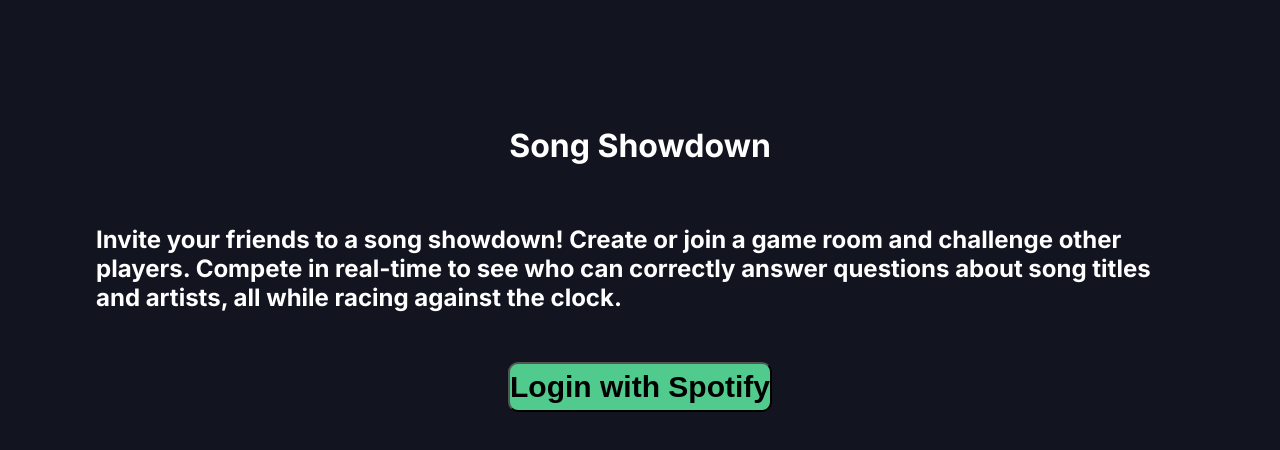
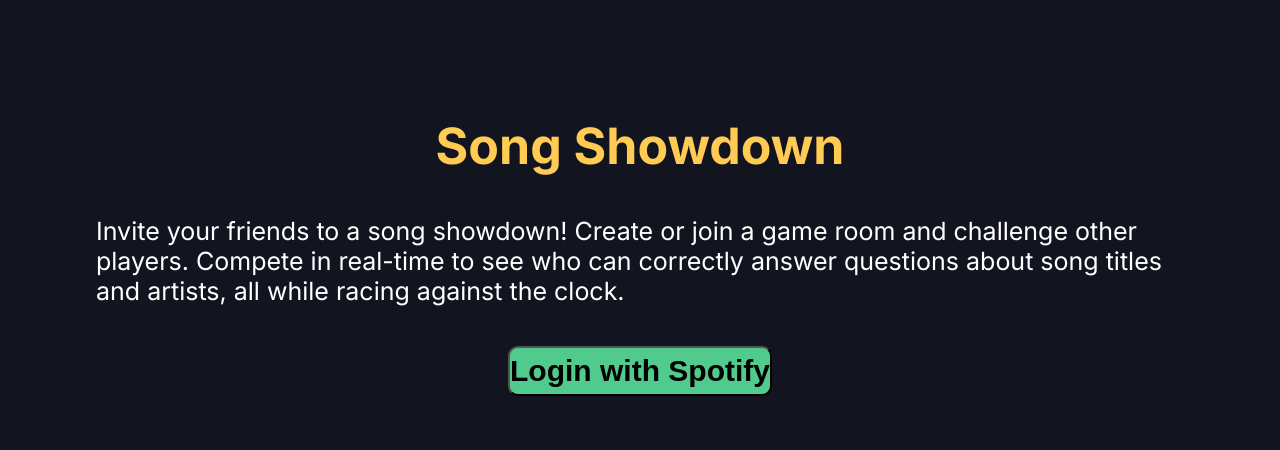
Before and after one commit to PlaylistCrafters/CS375Spotify, a Next.js app in the folder frontend/: page / in a window 1280 px wide. Shown: the top 450 px of the page. Built offline with nearby package versions, Linux system fonts and the light colour scheme.

Commit message:
Added some more animations and sound effects

```diff
--- a/frontend/src/app/page.js
+++ b/frontend/src/app/page.js
@@ -22,7 +22,20 @@ export default function Home() {
     setIsLoading(false);
   }, []);
 
+  const joinAudio = new Audio('https://vgmsite.com/soundtracks/nintendo-switch-sound-effects/kevbxvla/User.mp3');
+  const loginAudio = new Audio('https://vgmsite.com/soundtracks/nintendo-switch-sound-effects/cusagemg/Controller.mp3');
+  const createAudio = new Audio('https://vgmsite.com/soundtracks/nintendo-switch-sound-effects/ovvkjyda/Home.mp3');
+
   const handleRedirect = (redirectTo) => {
+    if (redirectTo === "/api/login") {
+      loginAudio.play();
+    }
+    else if (redirectTo === '/join') {
+      joinAudio.play();
+    }
+    else {
+      createAudio.play();
+    }
     router.push(redirectTo);
   };
 
@@ -33,13 +46,13 @@ export default function Home() {
 
   return (
     <main className={styles.main}>
-      <h1 className={styles.header}>Song Showdown</h1>
-      <h2 className={styles.header}>
+      <div className={styles.header}>Song Showdown</div>
+      <div className={styles.subHeader}>
         Invite your friends to a song showdown! Create or join a game room and
         challenge other players. Compete in real-time to see who can correctly
         answer questions about song titles and artists, all while racing against
         the clock.
-      </h2>
+      </div>
 
       {isAuthenticated ? (
         <div>
--- a/frontend/src/app/page.module.css
+++ b/frontend/src/app/page.module.css
@@ -57,9 +57,57 @@
   }
 }
 
+.header, .subHeader {
+  margin-top: 20px;
+  margin-bottom: 20px;
+}
+
 .header {
-  margin-top: 30px;
-  margin-bottom: 30px;
+  font-weight: 700;
+  font-size: 50px;
+  animation: initialHeader 3s linear 0s infinite;
+}
+
+@keyframes initialHeader {
+  from {
+    color: #f6454d;
+  }
+  20% {
+    color: #9267ff;
+  }
+  40% {
+    color: #46c6f7;
+  }
+  60% {
+    color: #50ca8d;
+  }
+  80% {
+    color: #ffd452;
+  }
+  100% {
+    color: #ff9352;
+  }
+}
+
+.subHeader {
+  font-size: 25px;
+  animation: initialSubheader;
+  animation-play-state: initial;
+  animation-iteration-count: 1;
+  animation-delay: 0s;
+  animation-timing-function: ease-in;
+  animation-duration: 0.5s;
+}
+
+@keyframes initialSubheader {
+  from {
+    margin-right: 100%;
+    opacity: 0%;
+  }
+  to {
+    margin-right: 0%;
+    opacity: 100%;
+  }
 }
 
 .button {
```
